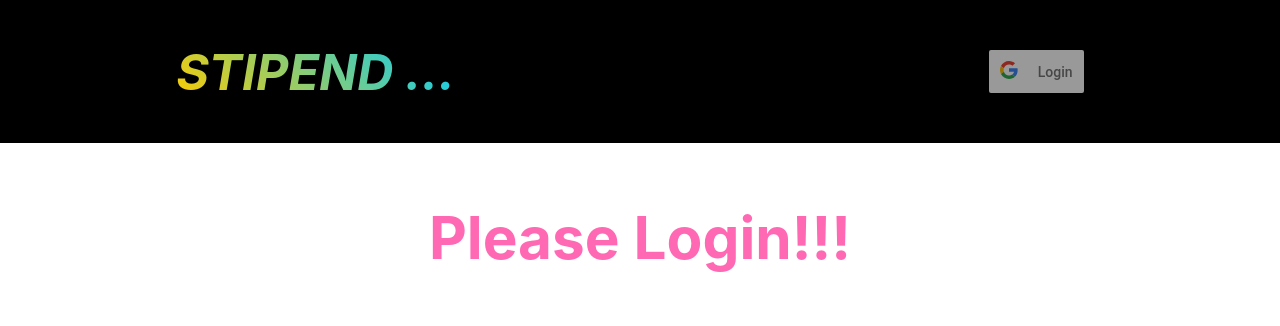
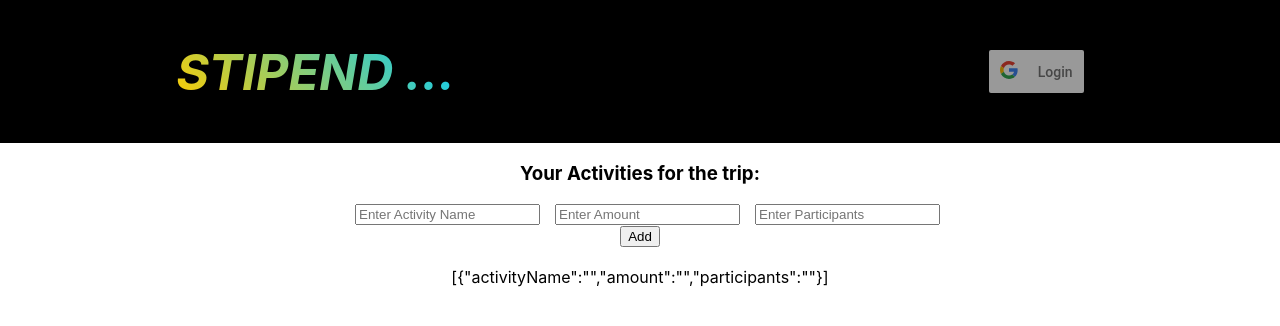
Before and after one commit to davidredziniak/Stipend, a React (Create React App) app: page /Activity in a window 1280 px wide. Shown: the top 326 px of the page. Built offline with nearby package versions, Linux system fonts and the light colour scheme; no server answers.

Commit message:
activity page layout, useffect infinitely running

```diff
--- a/src/Activity.js
+++ b/src/Activity.js
@@ -1,8 +1,8 @@
 import Login from './Login.js';
-import React from 'react';
+import {useState} from 'react';
 import './App.css';
+
 //import { BrowserRouter as Router,Switch,Route, Link} from "react-router-dom";
-
 
 // get all the users in the trip from the database
 
@@ -10,14 +10,78 @@ import './App.css';
 
 // split money equally within the activity by TOTAL_MONEY_SPENT/total_number_of_users
 
-function Activity(props){
+function Activity(){
 
-    return(
-        <div className="activity">
-             {props.isAuth && <Login tokenHandler={props.token} authHandler={props.auth}/>?
-             (<div><h3>Welcome to your Activity Page!</h3></div>):<h3>Please Login!!!</h3>}
-        </div>
-        );
+    const [inputList, setInputList] = useState([{ activityName: "", amount: "", participants: ""  }]);
+
+    // handle input change
+    const handleInputChange = (e, index) => {
+      const { name, value } = e.target;
+      const list = [...inputList];
+      list[index][name] = value;
+      setInputList(list);
+    };
+
+    // handle click event of the Remove button
+    const handleRemoveClick = index => {
+      const list = [...inputList];
+      list.splice(index, 1);
+      setInputList(list);
+    };
+
+    // handle click event of the Add button
+    const handleAddClick = () => {
+      setInputList([...inputList, { activityName: "", amount: "", participants: "" }]);
+    };
+
+    return (
+      <div className="App">
+      <h3>Your Activities for the trip:</h3>
+        {inputList.map((x, i) => {
+          return (
+            <div className="box">
+              <input
+                name="activityName"
+                className="ml10"
+                placeholder="Enter Activity Name"
+                value={x.activityName}
+                onChange={e => handleInputChange(e, i)}
+              />
+              <input
+                name="amount"
+                className="ml10"
+                placeholder="Enter Amount"
+                value={x.amount}
+                onChange={e => handleInputChange(e, i)}
+              />
+              <input
+                className="ml10"
+                name="participants"
+                placeholder="Enter Participants"
+                value={x.participants}
+                onChange={e => handleInputChange(e, i)}
+              />
+              <div className="btn-box">
+                {inputList.length !== 1 && <button
+                  className="mr10"
+                  onClick={() => handleRemoveClick(i)}>Remove</button>}
+                {inputList.length - 1 === i && <button onClick={handleAddClick}>Add</button>}
+              </div>
+            </div>
+          );
+        })}
+        <div style={{ marginTop: 20 }}>{JSON.stringify(inputList)}</div>
+      </div>
+    );
 }
 
 export default Activity;
+
+// {props.isAuth && <Login tokenHandler={props.token} authHandler={props.auth}/>?
+// (<div><h3>Welcome to your Activity Page!</h3></div>):<h3>Please Login!!!</h3>}
+
+    // return(
+    //     <div className="activity">
+    //          "HERES AN ACTIVITY"
+    //     </div>
+    //     );
--- a/src/App.css
+++ b/src/App.css
@@ -38,6 +38,10 @@
   }
 }
 
+.ml10{
+  margin-left:15px;
+}
+
 .navStyle
 {
   display:flex;
@@ -47,6 +51,21 @@
   background:rgb(66, 135, 245);
   color:white;
 
+}
+
+.emails{
+  background-color: coral;
+  border-radius: 25px;
+  border: none;
+  color: black;
+  padding: 12px 29px;
+  text-align: center;
+  text-decoration: none;
+  display: inline-block;
+  font-size: 14px;
+  margin: 4px 2px;
+  margin-right:15px;
+  cursor: pointer;
 }
 
 .tripSubmit{
--- a/src/CreateTrip.js
+++ b/src/CreateTrip.js
@@ -14,19 +14,33 @@ function CreateTrip(props){
     //const user = useState('');
     const { register, handleSubmit } = useForm();
 
+    var code = "";
+    function joinCode() {
+
+      var possible = "ABCDEFGHIJKLMNOPQRSTUVWXYZabcdefghijklmnopqrstuvwxyz0123456789";
+
+      for (var i = 0; i < 7; i++)
+        code += possible.charAt(Math.floor(Math.random() * possible.length));
+      return code;
+    }
+
+
  // const onSubmit = data => console.log(data);
   function onSubmit(data){
       console.log(data);
+      data.join_code=joinCode();
       // doesnt redirect till all fields are filled up
       if(props.token !== ""){
-            createTripApi(props.token, data).then(data => history.push(/trip/ + data.tripId));
+            createTripApi(props.token, data).then(data => history.push('/trip/' + data.tripId));
       }
       const emails = getInvitedEmails().map(email => email['value'])
       console.log(emails);
+
       if(emails !== []){
           inviteToTripApi(props.token, emails, data['join_code'])
       }
     }
+// sample Trip1- code: uw1YGGD
 
     return(
         <div className="activity">
@@ -52,15 +66,9 @@ function CreateTrip(props){
 
                         <div><label className="labels">Enter Participant's Gmail Accounts: </label>
                         <InputEmails/></div>
-
                         <div className="lines">____________________________________________________________________________________</div>
 
-                        <div><label for="JoinCode" className="labels">Create Join Code:</label></div>
-                        <div><input required type="text" id="JoinCode" className="createTripInputs" placeholder="Join Code" pattern="^[a-zA-Z0-9]*$" maxLength="7" {...register("join_code", {required: true, maxLength: 7})} /></div>
-
-                        <div className="lines">____________________________________________________________________________________</div>
-
-                        <div><button type="submit">Submit</button></div>
+                        <div><button type="submit" className="tripSubmit">Submit</button></div>
                 </form>
             </div>)
             :null}
--- a/src/InputEmails.js
+++ b/src/InputEmails.js
@@ -50,14 +50,14 @@ function InputEmails() {
               placeholder="Email"
               onChange={e => handleChange(idx, e)}
             />
-            <button type="button" className="removeParticipants" onClick={() => handleRemove(idx)}>
+            <button type="button" className="emails" onClick={() => handleRemove(idx)}>
               Remove
             </button>
           </div>
         );
       })}
 
-      <button type="button" onClick={() => handleAdd()}>
+      <button className="emails" type="button" onClick={() => handleAdd()}>
         Add Participant
       </button>
 
--- a/src/Trip.js
+++ b/src/Trip.js
@@ -1,9 +1,6 @@
 import React, {useState, useEffect} from 'react';
-//import ReactDOM from "react-dom";
-
-import {
-  useParams
-} from "react-router-dom";
+import Activity from './Activity.js'
+import {useParams} from "react-router-dom";
 import { tripIdApi,userApi } from './api/api.js';
 
 function Trip(props)
@@ -13,24 +10,33 @@ function Trip(props)
     const [tripName, setTripName] = useState("");
     const [tripOwner, setTripOwner] = useState("");
     const [tripUsers, setTripUsers] = useState([]);
+    const [ isLoading, setIsLoading ] = useState(false);
+    const [fullname, setFullname] = useState([]);
+    const [emails,setEmails] = useState([]);
 
     function printData(data)
     {
         setTripName(data.tripName)
         setTripOwner(data.tripOwner)
     }
-    // Load all trip data
-    // useEffect(() => {
-    //   if(props.isAuth && props.token !== ""){
-    //     tripIdApi(props.token, tripId).then(data => console.log('Received data: ', data));
 
-    //   }
-    // });
+// useEffect is running infinitely
     useEffect(() => {
-      //If user is logged in and the token ID is valid, update home page
-      if(props.token !== "" && props.isAuth)
-        tripIdApi(props.token, tripId).then(data => printData(data));
-
+        async function fetchData() {
+            setIsLoading(true);
+            const fetcher = await tripIdApi(props.token, tripId);
+            console.log("showing fetcher",fetcher)
+            setTripName(fetcher.tripName)
+            setTripOwner(fetcher.tripOwner)
+            setFullname([]);
+            //fetcher.participants.map((index)=>setEmails(prev=>[...prev,index.email]));
+            fetcher.participants.map((index)=>setFullname(prev=>[...prev,index.firstName+index.lastName]));
+            setIsLoading(false);
+        }
+        fetchData();
+        //   //If user is logged in and the token ID is valid, update home page
+        //   if(props.token !== "" && props.isAuth)
+        //     tripIdApi(props.token, tripId).then(data => printData(data));
     });
 
     return (
@@ -38,10 +44,13 @@ function Trip(props)
              {props.isAuth?
              (
              <div>
-             <div><h3>Welcome to your trip!</h3></div>
+             <div><h3>Welcome to trip: {tripName}!</h3></div>
+
+             <div><h6>Trip users: {fullname.map(index=><h6>{index}</h6>)}</h6></div>
+
              <div class="triptext">
-                <p>The trip name is : {tripName}</p>
-                <p>Trip owner is : {tripOwner}</p>
+                <h2>Trip creator: {tripOwner}</h2>
+                <Activity/>
              </div>
              </div>
              ):<h3>Please Login!!!</h3>}
```
Also changed, not shown: 1 other file (tests, documents, lock files or other folders).
